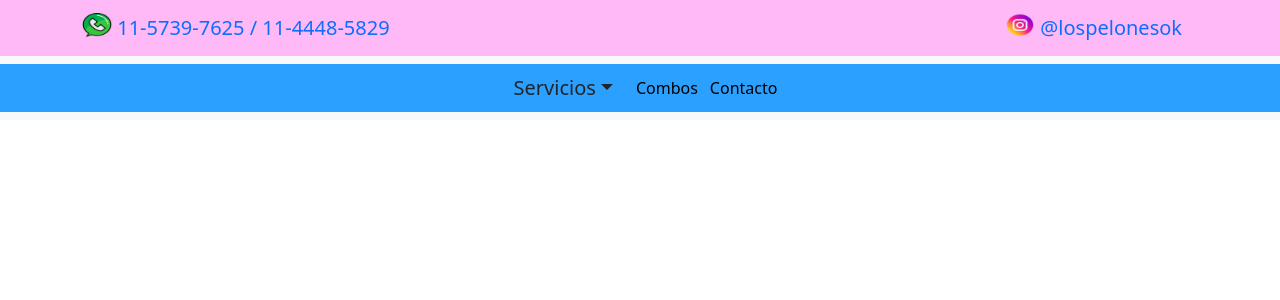
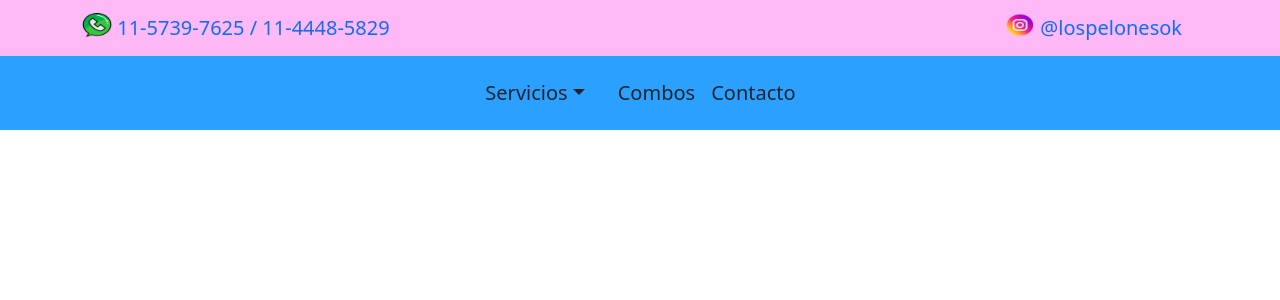
Before and after one commit to marianosanjuan86/Prueba-Reac, a React (Create React App) app: page / in a window 1280 px wide. Shown: the top 300 px of the page. Built offline with nearby package versions, Linux system fonts and the light colour scheme.

Commit message:
toca estilos de navbar

```diff
--- a/src/components/NavBar.js
+++ b/src/components/NavBar.js
@@ -1,11 +1,32 @@
 import React from 'react';
-import { DropdownButton, Dropdown } from "react-bootstrap";
+import { DropdownButton, Dropdown, Navbar, Container  } from "react-bootstrap";
 //import { GiHamburguerMenu } from "react-icons/gi";
 
 export const NavBar = () => {
   return (
     <>
-      <nav className="navbar navbar-expand-lg navbar-light bg-light">
+        <Navbar className='navbar' variant="">
+        <Container className='justify-content-center'>
+          <Navbar.Brand href="#home">
+          <DropdownButton  className='dropButton' variant="outline" size='lg' title="Servicios" >
+                <Dropdown.Item href="#">Inflables</Dropdown.Item>
+                <Dropdown.Item href="#">Plaza blanda</Dropdown.Item>
+                <Dropdown.Item href="#">Juegos</Dropdown.Item>
+            </DropdownButton>
+          </Navbar.Brand>
+          <Navbar.Brand href="#home" className='prueba'> Combos </Navbar.Brand>
+          <Navbar.Brand href="#home" className='prueba'> Contacto </Navbar.Brand>
+
+        </Container>
+      </Navbar>
+
+
+    </>
+    )
+};
+
+/*
+<nav className="navbar navbar-expand-lg navbar-light bg-light">
         <div className="container-fluid d-flex justify-content-center style-navbar" >
             <DropdownButton  className='dropButton' variant="outline" size='lg' title="Servicios" >
                 <Dropdown.Item href="#">Inflables</Dropdown.Item>
@@ -16,7 +37,4 @@ export const NavBar = () => {
             <button variant="outline" size='lg'> Contacto </button>
         </div>
     </nav>
-
-    </>
-    )
-};
+    */
--- a/src/styles/styles.css
+++ b/src/styles/styles.css
@@ -3,16 +3,17 @@ button{
     background-color: rgb(43, 160, 255) ;
 }
 
-.dropButton {
 
-
-}
-
-.style-navbar{
+.navbar {
     background-color: rgb(43, 160, 255);
+    padding: 0;
 }
 
 .topbar{
     background-color: rgb(255, 185, 246);
     padding: 0;
 }
+.prueba{
+     color: #212529 ;
+     font-size: 1.25rem !important;
+}
```
Also changed, not shown: src/components/TopBar.js (+0 -12 lines).
